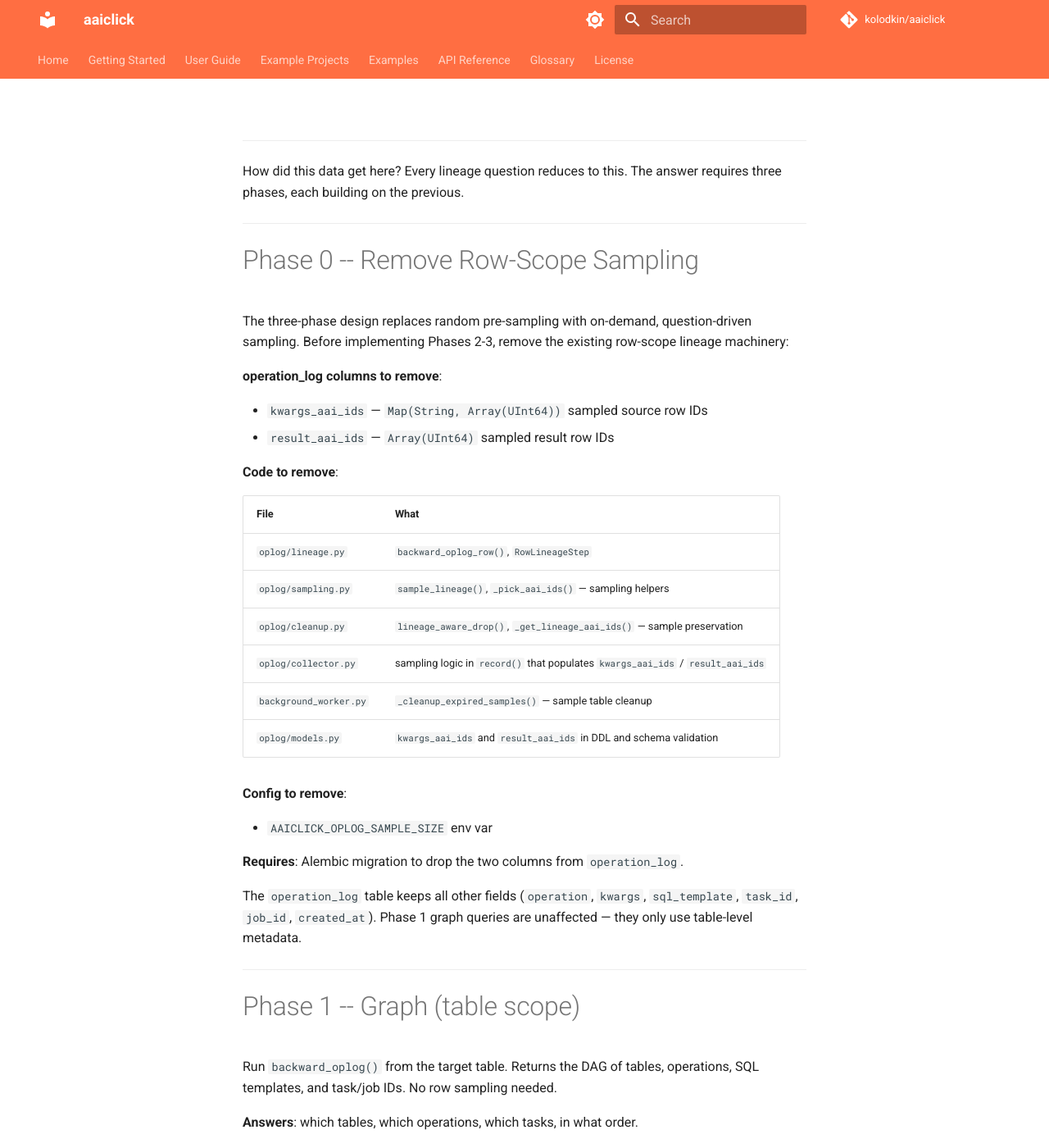
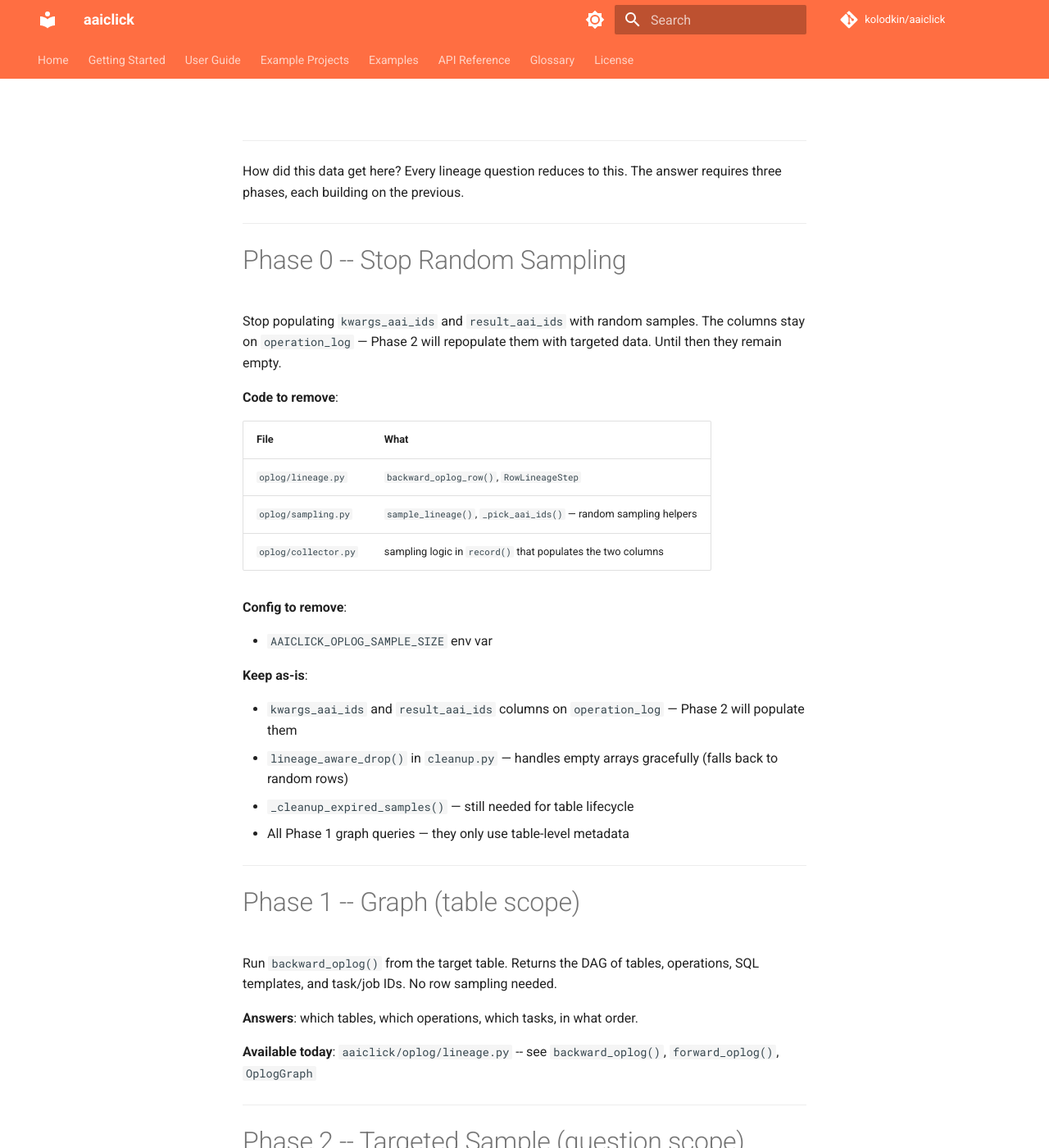
Before and after one commit to kolodkin/aaiclick, an MkDocs documentation site: the page built from docs/lineage_3_phases.md, in a window 1280 px wide and 1400 px high. Shown: the whole window at 82% size. Built offline with MkDocs 1.6.1 and Material for MkDocs 9.7.7, drawn with Linux system fonts in a browser that asks for light colours; comment, search, counter and statistics services are not loaded; some of the changed text lies outside the part shown.

Commit message:
refactor: Phase 0 stops random sampling, keeps columns for Phase 2
Columns stay on operation_log — Phase 2 will repopulate with targeted data.
Remove random sampling code and config, keep cleanup fallbacks intact.

```diff
--- a/docs/lineage_3_phases.md
+++ b/docs/lineage_3_phases.md
@@ -6,37 +6,30 @@ The answer requires three phases, each building on the previous.
 
 ---
 
-# Phase 0 -- Remove Row-Scope Sampling
+# Phase 0 -- Stop Random Sampling
 
-The three-phase design replaces random pre-sampling with on-demand,
-question-driven sampling. Before implementing Phases 2-3, remove the
-existing row-scope lineage machinery:
-
-**operation_log columns to remove**:
-
-- `kwargs_aai_ids` — `Map(String, Array(UInt64))` sampled source row IDs
-- `result_aai_ids` — `Array(UInt64)` sampled result row IDs
+Stop populating `kwargs_aai_ids` and `result_aai_ids` with random samples.
+The columns stay on `operation_log` — Phase 2 will repopulate them with
+targeted data. Until then they remain empty.
 
 **Code to remove**:
 
-| File                     | What                                                              |
-|--------------------------|-------------------------------------------------------------------|
-| `oplog/lineage.py`       | `backward_oplog_row()`, `RowLineageStep`                         |
-| `oplog/sampling.py`      | `sample_lineage()`, `_pick_aai_ids()` — sampling helpers         |
-| `oplog/cleanup.py`       | `lineage_aware_drop()`, `_get_lineage_aai_ids()` — sample preservation |
-| `oplog/collector.py`     | sampling logic in `record()` that populates `kwargs_aai_ids` / `result_aai_ids` |
-| `background_worker.py`   | `_cleanup_expired_samples()` — sample table cleanup              |
-| `oplog/models.py`        | `kwargs_aai_ids` and `result_aai_ids` in DDL and schema validation |
+| File                   | What                                                         |
+|------------------------|--------------------------------------------------------------|
+| `oplog/lineage.py`     | `backward_oplog_row()`, `RowLineageStep`                     |
+| `oplog/sampling.py`    | `sample_lineage()`, `_pick_aai_ids()` — random sampling helpers |
+| `oplog/collector.py`   | sampling logic in `record()` that populates the two columns  |
 
 **Config to remove**:
 
 - `AAICLICK_OPLOG_SAMPLE_SIZE` env var
 
-**Requires**: Alembic migration to drop the two columns from `operation_log`.
+**Keep as-is**:
 
-The `operation_log` table keeps all other fields (`operation`, `kwargs`,
-`sql_template`, `task_id`, `job_id`, `created_at`). Phase 1 graph queries
-are unaffected — they only use table-level metadata.
+- `kwargs_aai_ids` and `result_aai_ids` columns on `operation_log` — Phase 2 will populate them
+- `lineage_aware_drop()` in `cleanup.py` — handles empty arrays gracefully (falls back to random rows)
+- `_cleanup_expired_samples()` — still needed for table lifecycle
+- All Phase 1 graph queries — they only use table-level metadata
 
 ---
 
@@ -143,7 +136,7 @@ source values, and where in the pipeline did the data appear or disappear.
 
 | Phase   | Status              | Notes                                                         |
 |---------|---------------------|---------------------------------------------------------------|
-| Phase 0 | Not yet implemented | Remove row-scope sampling + migration                         |
+| Phase 0 | Not yet implemented | Stop random sampling; columns stay, writers go away           |
 | Phase 1 | Implemented         | `backward_oplog()`, `forward_oplog()`, `OplogGraph`           |
 | Phase 2 | Not yet implemented | Needs: graph walker + WHERE application at each node          |
 | Phase 3 | Not yet implemented | Needs: clear task + downstream, replay with smart sampling    |
```
